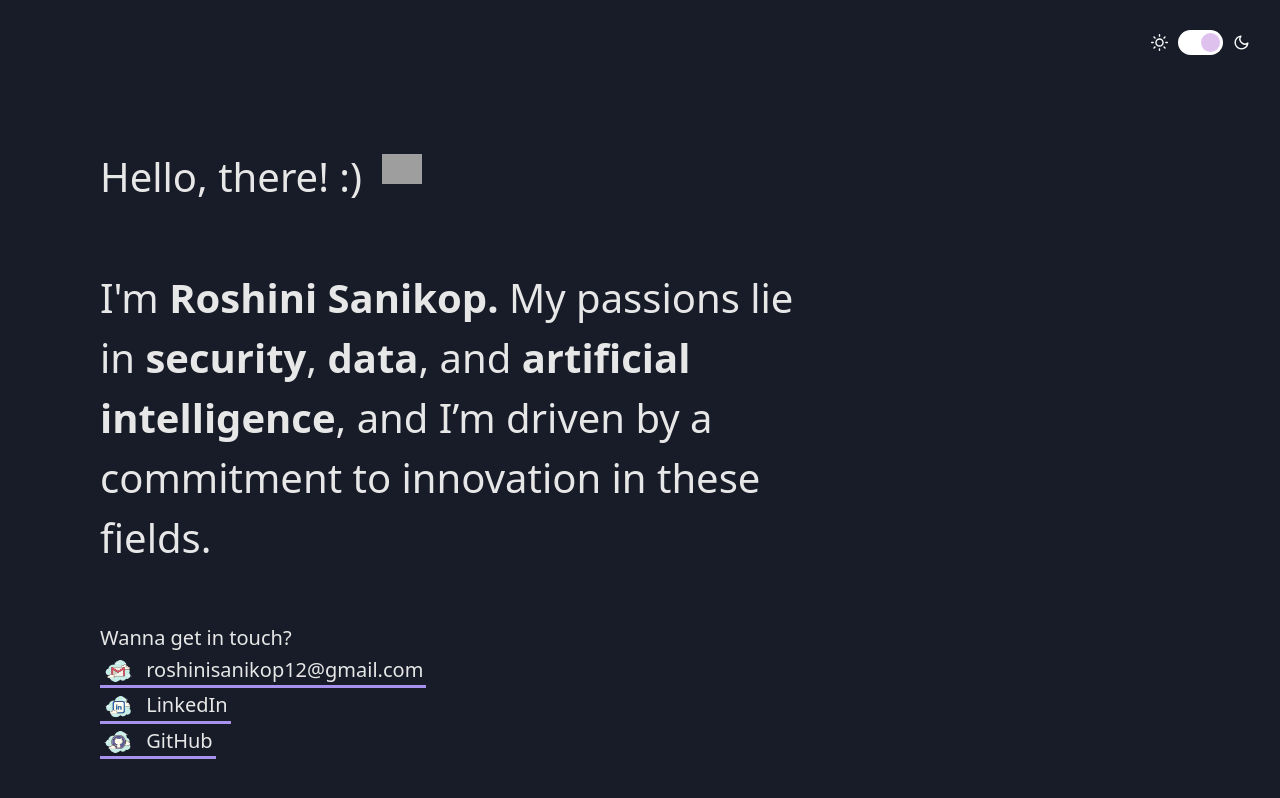
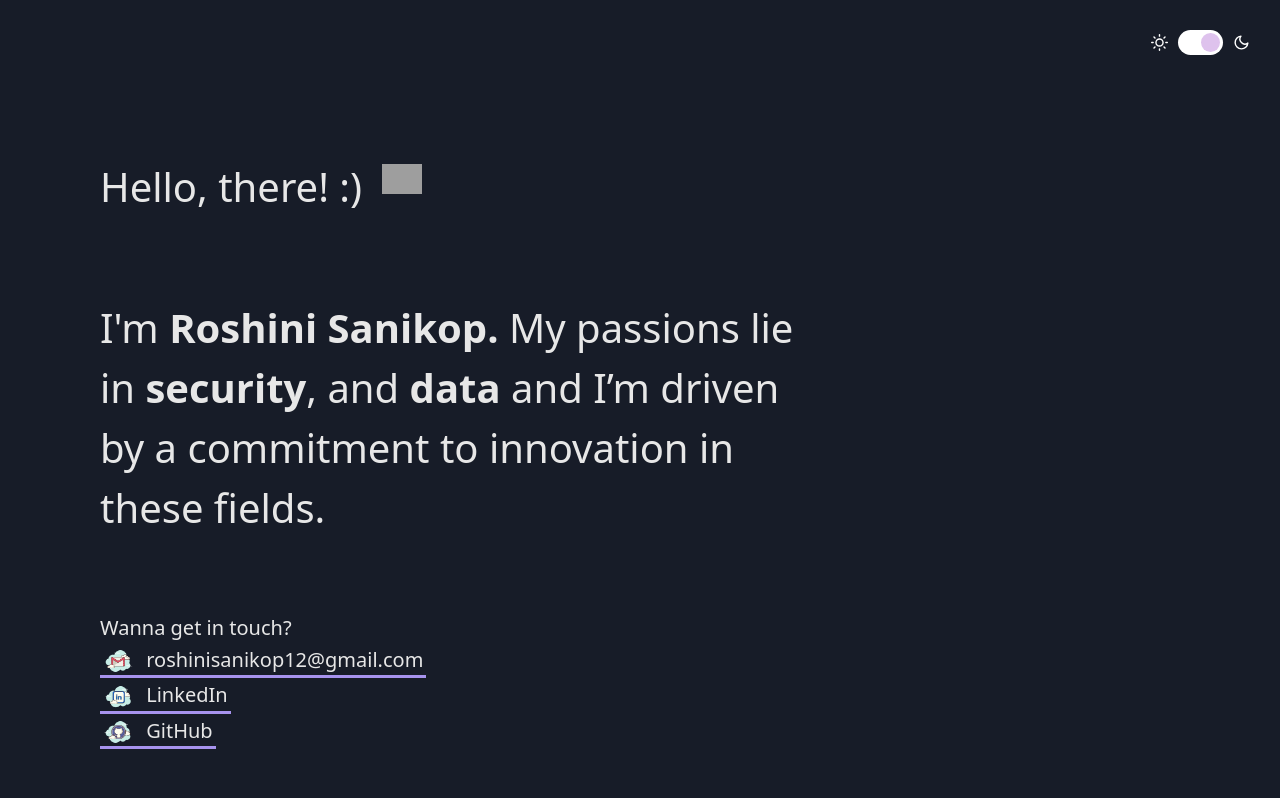
Before and after one commit to roshinisanikop/roshwebsite, a Jekyll site: the page built from index.html, in a window 1280 px wide and 900 px high. Shown: the top 798 px of the window. Built offline with Jekyll 4.4.1, drawn with Linux system fonts in a browser that asks for light colours; nearby versions of some CDN libraries; some web fonts are replaced; grey boxes are pictures that could not be loaded.

Commit message:
Update intro.html

```diff
--- a/_includes/intro.html
+++ b/_includes/intro.html
@@ -6,9 +6,10 @@
 
   <h2 class="intro__tagline" style="font-weight: normal;">I'm
     <span class="name" style="font-weight: bold;">Roshini Sanikop.</span> My passions lie in
-    <span style="font-weight: bold;">security</span>,
-    <span style="font-weight: bold;">data</span>, and
-    <span style="font-weight: bold;">artificial intelligence</span>,
+    <span style="font-weight: bold;">security</span>, and
+    <span style="font-weight: bold;">data</span>
+<!--     , and  -->
+<!--     <span style="font-weight: bold;">artificial intelligence</span>,  -->
     and I’m driven by a commitment to innovation in these fields.
   </h2>
 
```
